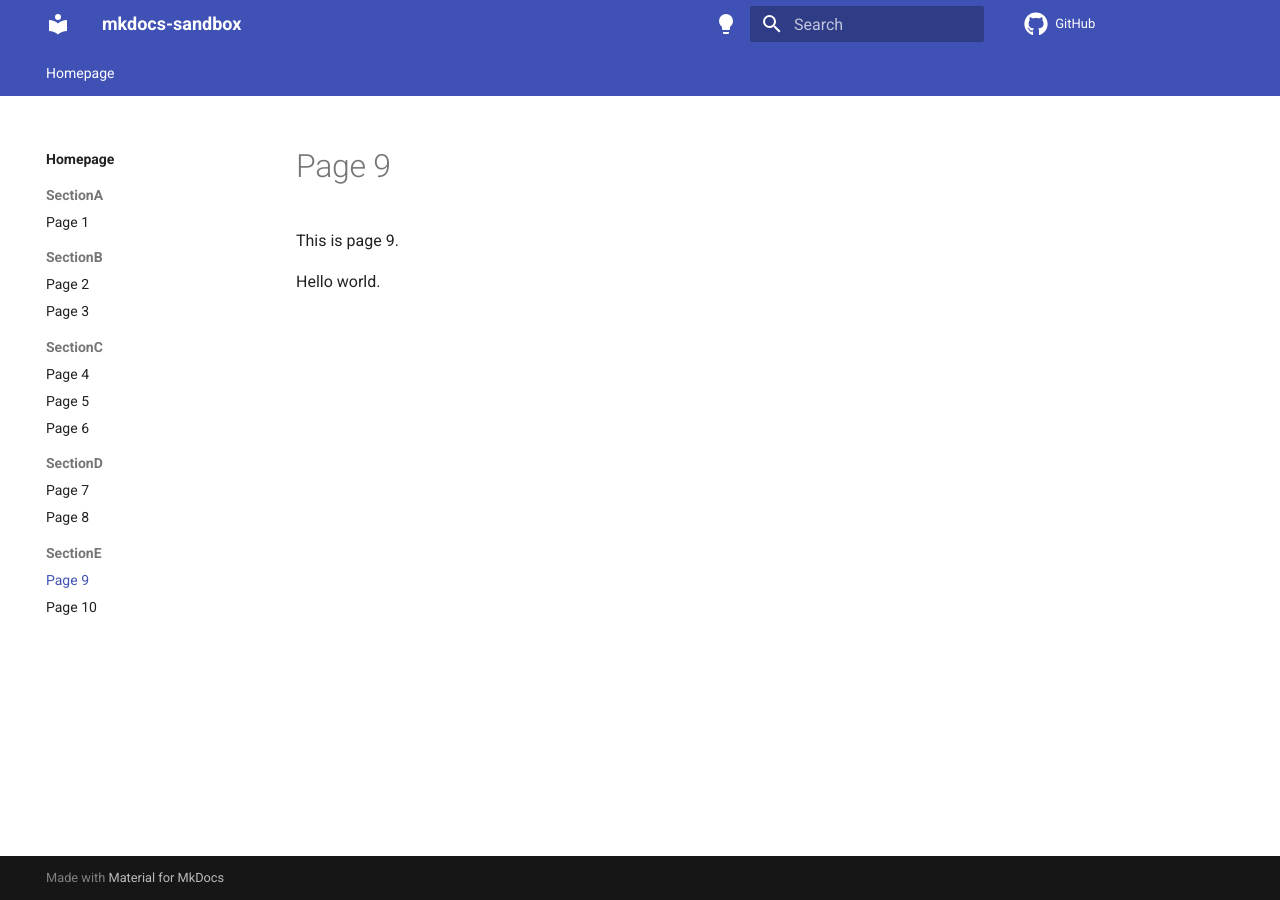
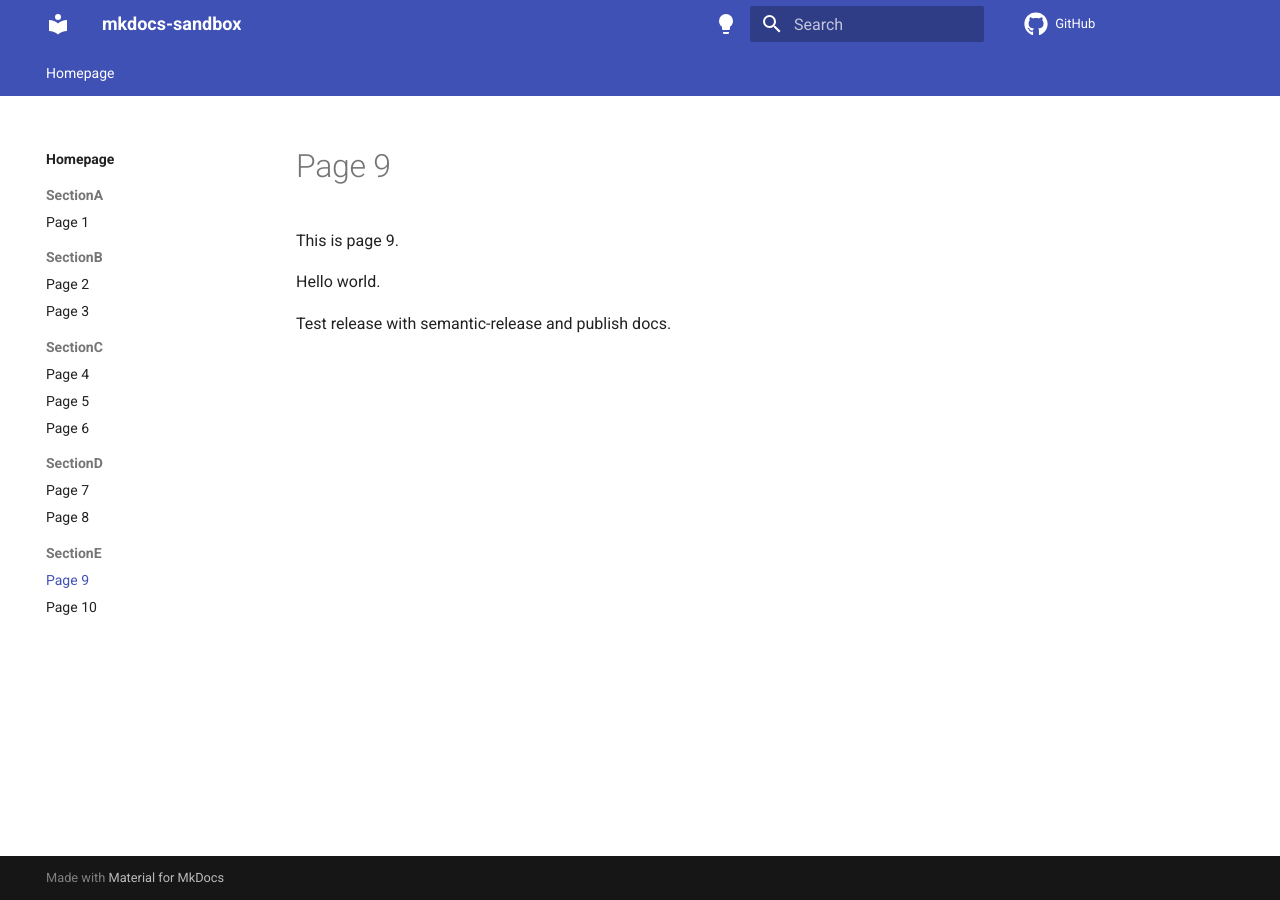
Before and after one commit to iacabezasbaculima/mkdocs-sandbox, an MkDocs documentation site: the page built from docs/page9.md, in a window 1280 px wide. Built offline with MkDocs 1.6.1 and Material for MkDocs 9.7.7, drawn with Linux system fonts in a browser that asks for light colours; comment, search, counter and statistics services are not loaded; the version menu is left out.

Commit message:
feat: Update page9.md

```diff
--- a/docs/page9.md
+++ b/docs/page9.md
@@ -3,3 +3,6 @@
 This is page 9.
 
 Hello world.
+
+
+Test release with semantic-release and publish docs.
```
